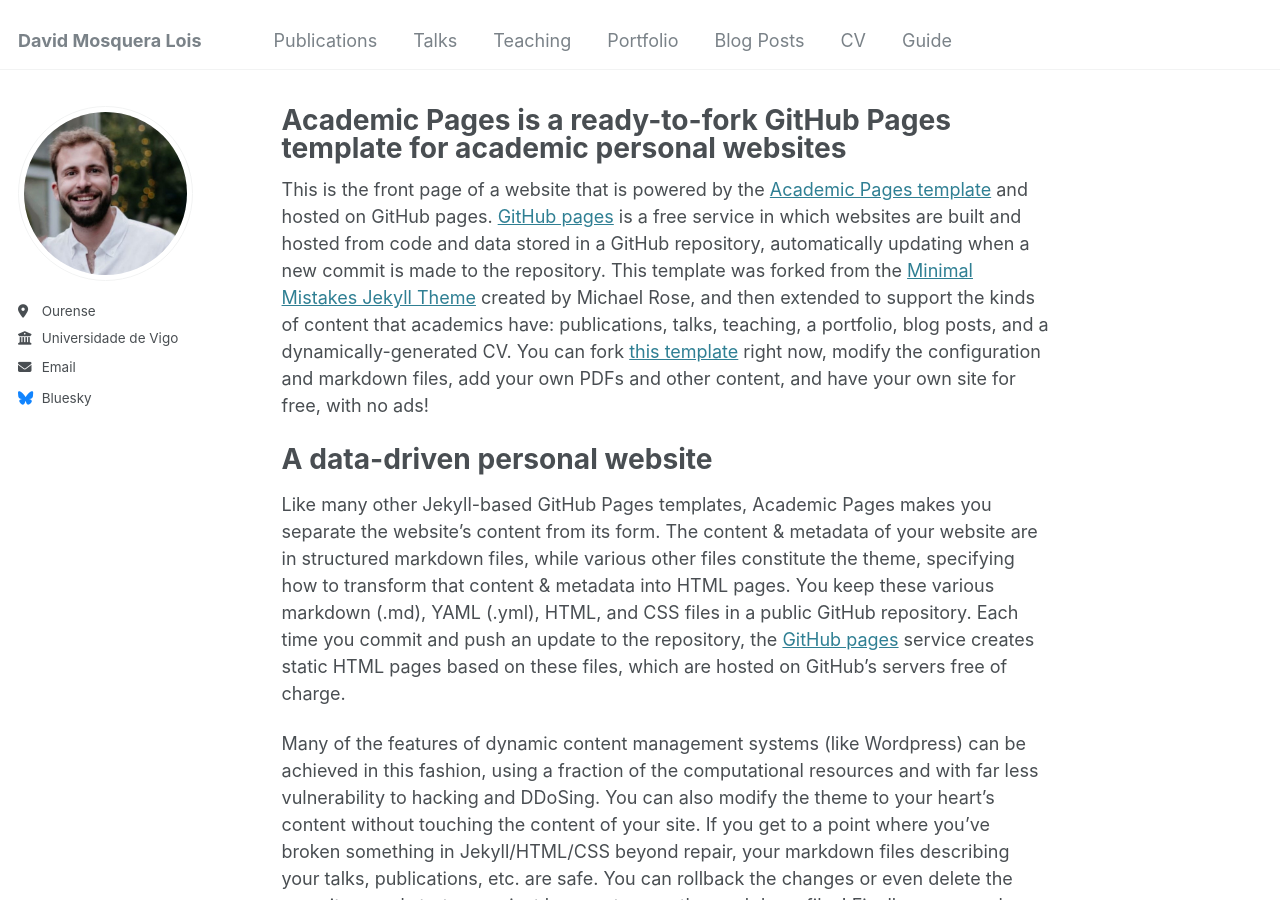
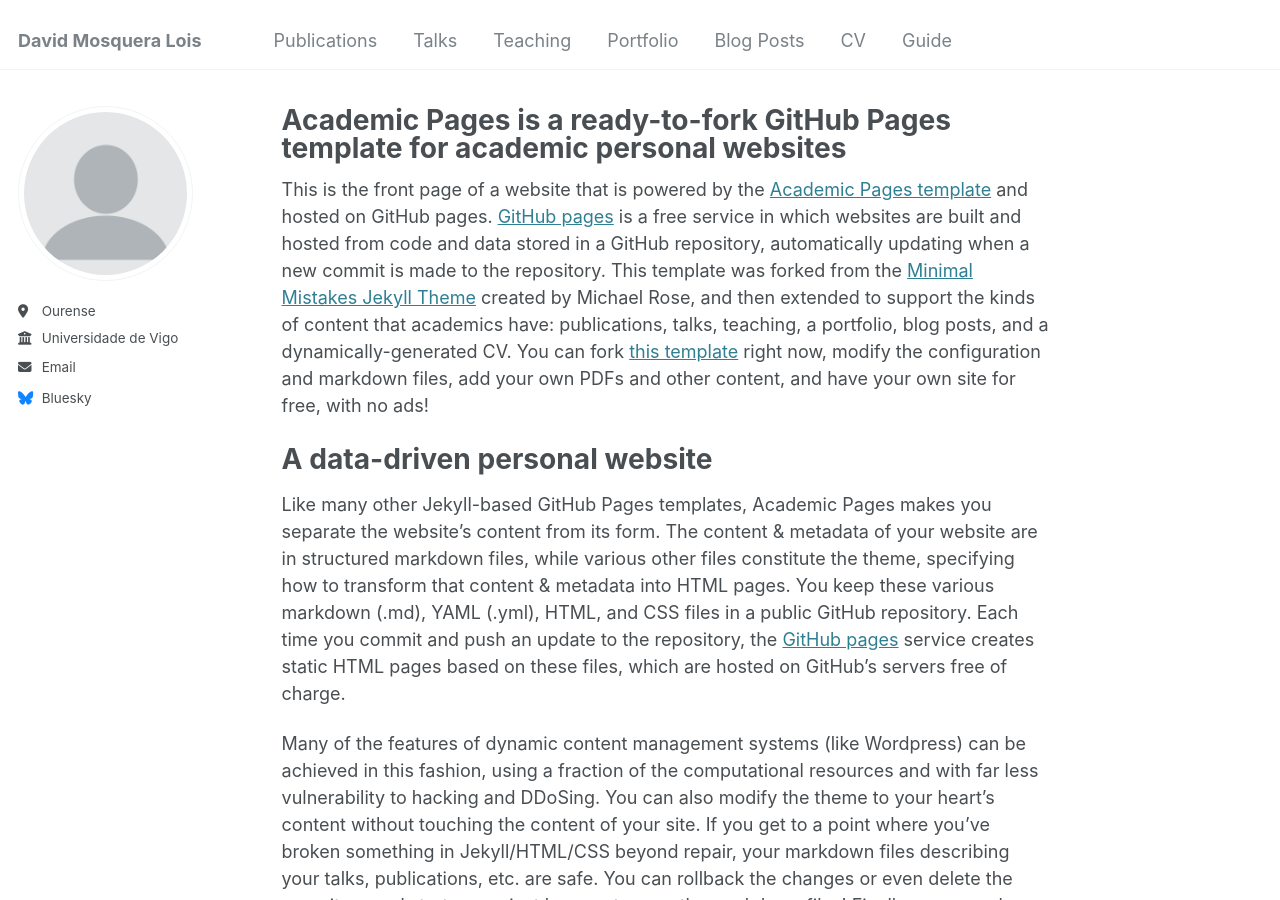
Before and after one commit to dmosqueralois/dmosqueralois.github.io, a Jekyll site: the page built from _pages/about.md, in a window 1280 px wide and 900 px high. Built offline with Jekyll 4.4.1, drawn with Linux system fonts in a browser that asks for light colours.

Commit message:
Update _config.yml

```diff
--- a/_config.yml
+++ b/_config.yml
@@ -21,7 +21,7 @@
 #               Additional customization can be done by editing /_includes/author-profile.html
 author:
   # Biographic information
-  avatar           : "perfil.png"
+  avatar           : "profile.png"
   name             : # "David Mosquera Lois"
   pronouns         : # example: "she/her"
   bio              :  ""
```
